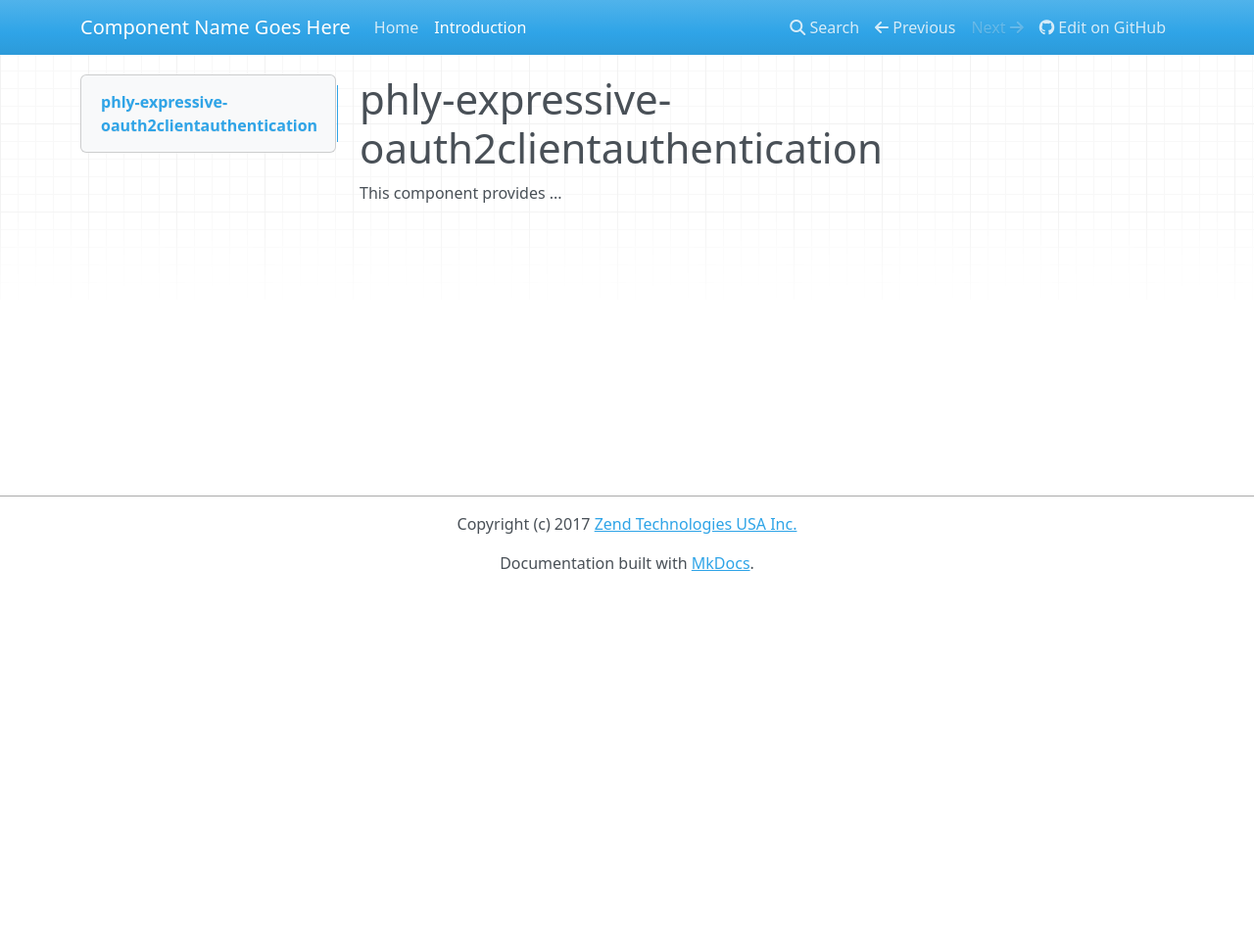
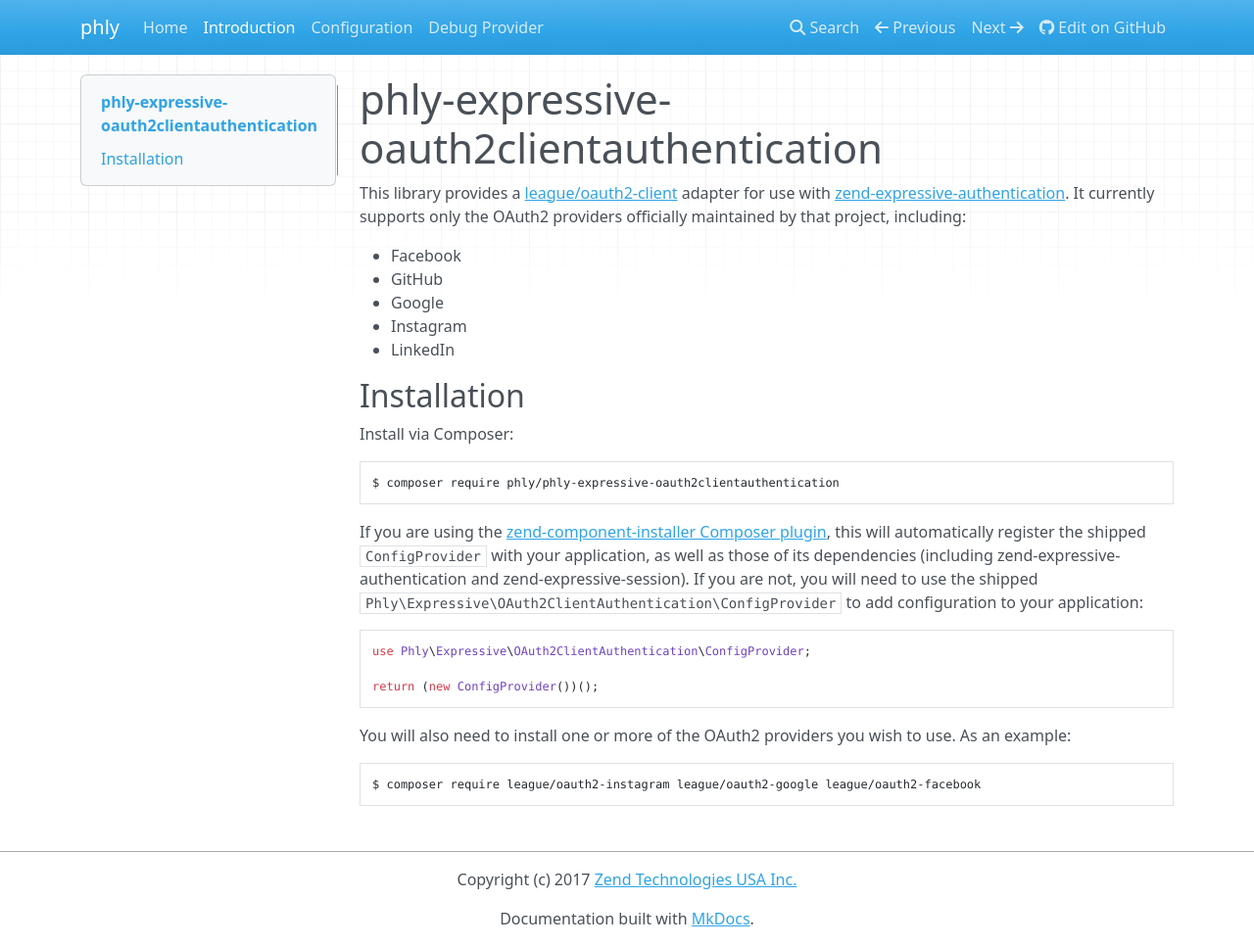
Before and after one commit to phly/phly-expressive-oauth2clientauthentication, an MkDocs documentation site: the page built from docs/book/intro.md, in a window 1280 px wide and 966 px high. Shown: the whole window at 98% size. Built offline with MkDocs 1.6.1, drawn with Linux system fonts in a browser that asks for light colours; nearby versions of some CDN libraries; old or Windows-style settings are respelled for this version of MkDocs.

````diff
--- a/docs/book/index.html
+++ b/docs/book/index.html
@@ -2,7 +2,7 @@
   <div class="jumbotron">
     <h1>phly/phly-expressive-oauth2clientauthentication</h1>
 
-    <p>Description of component here</p>
+    <p>league/oauth2-client adapter for zend-expressive-authentication</p>
 
     <pre><code class="language-bash">$ composer require phly/phly-expressive-oauth2clientauthentication</code></pre>
   </div>
--- a/docs/book/intro.md
+++ b/docs/book/intro.md
@@ -1,3 +1,42 @@
 # phly-expressive-oauth2clientauthentication
 
-This component provides ...
+This library provides a [league/oauth2-client](http://oauth2-client.thephpleague.com)
+adapter for use with [zend-expressive-authentication](https://docs.zendframework.com/zend-expressive-authentication).
+It currently supports only the OAuth2 providers officially maintained by that
+project, including:
+
+- Facebook
+- GitHub
+- Google
+- Instagram
+- LinkedIn
+
+## Installation
+
+Install via Composer:
+
+```bash
+$ composer require phly/phly-expressive-oauth2clientauthentication
+```
+
+If you are using the [zend-component-installer Composer
+plugin](https://docs.zendframework.com/zend-component-installer/),
+this will automatically register the shipped `ConfigProvider` with your
+application, as well as those of its dependencies (including
+zend-expressive-authentication and zend-expressive-session). If you are not, you
+will need to use the shipped
+`Phly\Expressive\OAuth2ClientAuthentication\ConfigProvider` to add configuration
+to your application:
+
+```php
+use Phly\Expressive\OAuth2ClientAuthentication\ConfigProvider;
+
+return (new ConfigProvider())();
+```
+
+You will also need to install one or more of the OAuth2 providers you wish to
+use. As an example:
+
+```bash
+$ composer require league/oauth2-instagram league/oauth2-google league/oauth2-facebook
+```
--- a/mkdocs.yml
+++ b/mkdocs.yml
@@ -3,7 +3,9 @@ site_dir: docs/html
 pages:
     - index.md
     - Introduction: intro.md
-site_name: Component Name Goes Here
-site_description: 'Component Description goes here'
+    - Configuration: config.md
+    - "Debug Provider": debug.md
+site_name: 'phly'
+site_description: 'league/oauth2-client adapter for zend-expressive-authentication'
 repo_url: 'https://github.com/phly/phly-expressive-oauth2clientauthentication'
 copyright: 'Copyright (c) 2017 <a href="http://www.zend.com/">Zend Technologies USA Inc.</a>'
````
Also changed, not shown: README.md (+17 -1 lines), docs/book/config.md (added, +167 -0 lines), docs/book/debug.md (added, +34 -0 lines).
